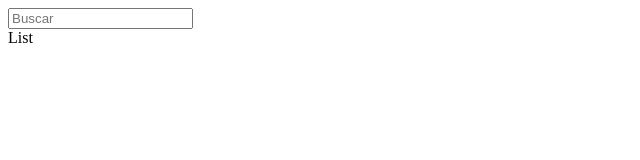
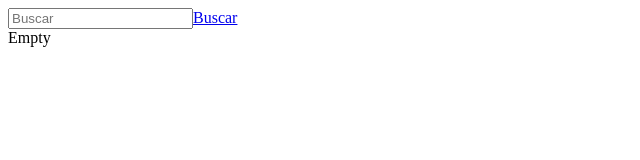
Before and after one commit to gioserbug/test_practico_fe, a React (Vite) app: page /items in a window 1280 px wide. Shown: the top 160 px of the page, without its empty margins (0-640 px from the left). Built offline with nearby package versions, Linux system fonts and the light colour scheme.

Commit message:
feat: add integration with backend

```diff
--- a/package.json
+++ b/package.json
@@ -10,6 +10,7 @@
     "preview": "vite preview"
   },
   "dependencies": {
+    "@tanstack/react-query": "^5.28.14",
     "react": "^18.2.0",
     "react-dom": "^18.2.0",
     "react-router-dom": "^6.22.3"
--- a/src/App.jsx
+++ b/src/App.jsx
@@ -2,15 +2,19 @@ import { Routes, Route } from "react-router-dom";
 import Layout from "./views/Layout";
 import List from "./views/List";
 import Detail from "./views/Detail";
+import { QueryClient, QueryClientProvider } from "@tanstack/react-query";
 
 function App() {
+  const queryClient = new QueryClient();
   return (
+    <QueryClientProvider client={queryClient}>
       <Routes>
         <Route path="/" element={<Layout />}>
           <Route path="/items" element={<List />} />
           <Route path="/items/:id" element={<Detail />} />
         </Route>
       </Routes>
+    </QueryClientProvider>
   );
 }
 
--- /dev/null
+++ b/src/services/api.js
@@ -0,0 +1,5 @@
+import axios from "axios";
+
+export const api = axios.create({
+  baseURL: "http://localhost:5000/",
+});
--- /dev/null
+++ b/src/services/items.services.js
@@ -0,0 +1,23 @@
+import { api } from "./api";
+
+const baseEndpoint = "api/items";
+
+export const getItems = async (search) => {
+  try {
+    const response = await api.get(`${baseEndpoint}?q=${search}`);
+    return response.data || {};
+  } catch (error) {
+    console.log(error?.response?.data?.message || error.message);
+    return {};
+  }
+};
+
+export const getItem = async (id) => {
+  try {
+    const response = await api.get(`${baseEndpoint}/${id}`);
+    return response.data || {};
+  } catch (error) {
+    console.log(error?.response?.data?.message || error.message);
+    return {};
+  }
+};
--- a/src/views/Detail.jsx
+++ b/src/views/Detail.jsx
@@ -1,5 +1,16 @@
+import { useParams } from "react-router-dom";
+import { useQuery } from "@tanstack/react-query";
+import { getItem } from "../services/items.services";
+
 const Detail = () => {
-  return <div>Detail</div>;
+  const { id } = useParams();
+
+  const { data, isFetching } = useQuery({
+    queryKey: ["item", id],
+    queryFn: () => getItem(id),
+  });
+
+  return <div>{isFetching ? "loading" : data?.item?.title}</div>;
 };
 
 export default Detail;
--- a/src/views/Layout.jsx
+++ b/src/views/Layout.jsx
@@ -1,9 +1,27 @@
-import { Outlet } from "react-router-dom";
+import { useEffect, useState } from "react";
+import { Link, Outlet, useLocation } from "react-router-dom";
 
 const Layout = () => {
+  const [searched, setSearched] = useState("");
+  const location = useLocation();
+  const searchParams = new URLSearchParams(location.search);
+  const search = searchParams.get("search");
+
+  useEffect(() => {
+    if (search) {
+      setSearched(search);
+    }
+  }, [search]);
+
   return (
     <>
-      <input placeholder="Buscar" />
+      <input
+        placeholder="Buscar"
+        value={searched}
+        onChange={(event) => setSearched(event.target.value)}
+      />
+      <Link to={searched ? `/items?search=${searched}` : ""}>Buscar</Link>
+
       <Outlet />
     </>
   );
--- a/src/views/List.jsx
+++ b/src/views/List.jsx
@@ -1,5 +1,22 @@
+import { useLocation } from "react-router-dom";
+import { useQuery } from "@tanstack/react-query";
+import { getItems } from "../services/items.services";
+
 const List = () => {
-  return <div>List</div>;
+  const location = useLocation();
+  const searchParams = new URLSearchParams(location.search);
+  const search = searchParams.get("search");
+
+  if (!search) {
+    return <div>Empty</div>;
+  }
+
+  const { data, isFetching } = useQuery({
+    queryKey: ["items", search],
+    queryFn: () => getItems(search),
+  });
+
+  return <div>{isFetching ? "loading" : data?.name}</div>;
 };
 
 export default List;
```
Also changed, not shown: 1 other file (tests, documents, lock files or other folders). Lines whose indentation alone changed are shown as unchanged.
